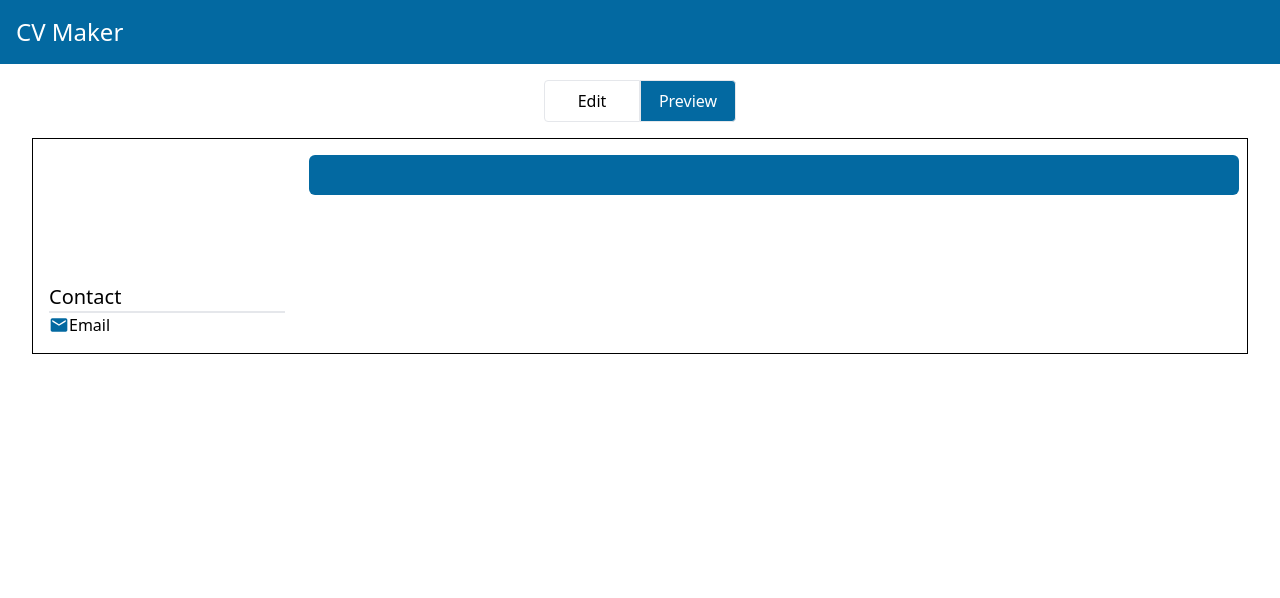
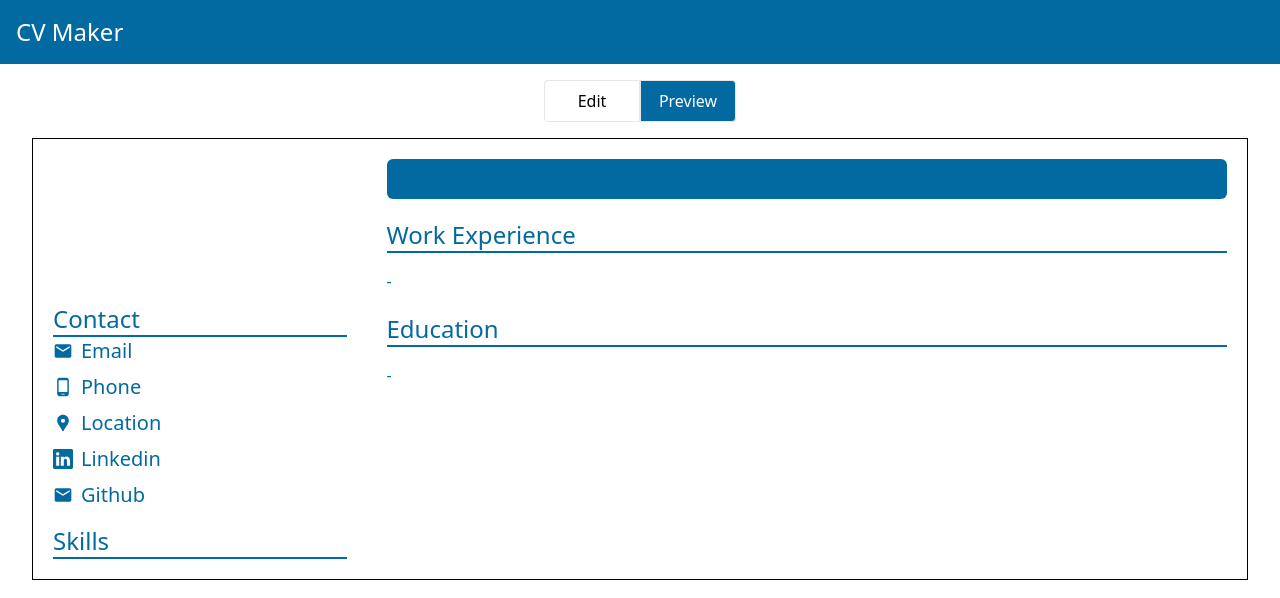
Before and after one commit to nacen-dev/cv-app, a React (Create React App) app: page / in a window 1280 px wide. Both pictures are taken after a click on the button "Preview". Shown: the top 598 px of the page. Built offline with nearby package versions, Linux system fonts and the light colour scheme.

Commit message:
Add Work Experience, Skills, Education

```diff
--- a/src/components/CVPreview.tsx
+++ b/src/components/CVPreview.tsx
@@ -1,17 +1,21 @@
 import React, { Component } from "react";
-import { MdEmail } from "react-icons/md";
+import { MdEmail, MdLocationPin, MdPhoneAndroid } from "react-icons/md";
+import { BsLinkedin } from "react-icons/bs";
 import { FormState } from "./CVMaker";
 
 interface Props {
   form: FormState;
+  className?: string;
 }
 
 export class CVPreview extends Component<Props> {
   render() {
-    const { form } = this.props;
+    const { form, className } = this.props;
     return (
-      <div className="border border-black mx-[2.5%] p-4 grid grid-cols-[30%_70%] md:grid-cols-[20%_80%] gap-4">
-        <div className="flex flex-col">
+      <div
+        className={`${className} md:border border-black md:mx-[2.5%] p-5 grid grid-cols-[35%_65%] md:grid-cols-[25%_75%] gap-5`}
+      >
+        <div className="flex flex-col gap-4">
           <img
             src={form.photo}
             className={`rounded-[50%] w-full md:w-32 md:h-32 md:self-center ${
@@ -20,25 +24,105 @@ export class CVPreview extends Component<Props> {
             alt=""
           />
           <div>
-            <p className="border-b-2 text- text-xl">Contact</p>
-            <ul>
+            <p className="border-b-2 border-sky-700 text-2xl text-sky-700">
+              Contact
+            </p>
+            <ul className="flex flex-col gap-2">
               <li>
-                <p className="flex items-center">
+                <p className="flex items-center gap-2">
                   <MdEmail className="text-sky-700 text-xl" />
-                  <span>Email</span>
+                  <span className="text-xl text-sky-700">Email</span>
                 </p>
-                <p>{form.email}</p>
+                <p className="text-lg">{form.email}</p>
+              </li>
+              <li>
+                <p className="flex items-center gap-2">
+                  <MdPhoneAndroid className="text-sky-700 text-xl" />
+                  <span className="text-xl text-sky-700">Phone</span>
+                </p>
+                <p className="text-lg">{form.phone}</p>
+              </li>
+              <li>
+                <p className="flex items-center gap-2">
+                  <MdLocationPin className="text-sky-700 text-xl" />
+                  <span className="text-xl text-sky-700">Location</span>
+                </p>
+                <p className="text-lg">{form.location}</p>
+              </li>
+              <li>
+                <p className="flex items-center gap-2">
+                  <BsLinkedin className="text-sky-700 text-xl" />
+                  <span className="text-xl text-sky-700">Linkedin</span>
+                </p>
+                <p className="text-lg">{form.linkedin}</p>
+              </li>
+              <li>
+                <p className="flex items-center gap-2">
+                  <MdEmail className="text-sky-700 text-xl" />
+                  <span className="text-xl text-sky-700">Github</span>
+                </p>
+                <p className="text-lg">{form.github}</p>
               </li>
             </ul>
           </div>
+          {form.skills.length > 0 && (
+            <div>
+              <p className="border-b-2 border-sky-700 text-2xl text-sky-700">
+                Skills
+              </p>
+              <ul className="flex flex-col">
+                {form.skills.map((skill, index) => {
+                  if (skill === "") return
+                  return (
+                  <li key={index}>
+                    <p className="!bg-sky-700 text-white my-2 p-2 text-lg">
+                      {skill}
+                    </p>
+                  </li>
+                )})}
+              </ul>
+            </div>
+          )}
         </div>
-        <div className="px-2">
-          <div className="p-3 flex flex-col bg-sky-700 text-white rounded-md">
-            <p className="text-2xl font-semibold">{form.fullName}</p>
-            <p className="text-xl underline underline-offset-4 mb-4">
+        <div className="px-5">
+          <div className="p-3 flex flex-col !bg-sky-700 text-white rounded-md">
+            <p className="text-3xl font-semibold">{form.fullName}</p>
+            <p className="text-2xl underline underline-offset-4 mb-4">
               {form.title}
             </p>
             <p>{form.description}</p>
+          </div>
+          <div className="mt-5">
+            <p className="text-2xl text-sky-700 border-b-sky-700 border-b-2 mb-4">
+              Work Experience
+            </p>
+            {form.workExperiences.map((workExperience) => (
+              <div key={workExperience.id}>
+                <p className="text-xl text-sky-700">
+                  {workExperience.position}
+                </p>
+                <p className="text-xl">{workExperience.companyName}</p>
+                <div className="flex justify-between text-sky-700">
+                  <p>{`${workExperience.startDate} - ${workExperience.endDate}`}</p>
+                  <p>{workExperience.location}</p>
+                </div>
+                <p>{workExperience.jobDescription}</p>
+              </div>
+            ))}
+          </div>
+          <div className="mt-5">
+            <p className="text-2xl text-sky-700 border-b-sky-700 border-b-2 mb-4">
+              Education
+            </p>
+            {form.education.map((educ) => (
+              <div key={educ.id}>
+                <p className="text-xl text-sky-700">{educ.degree}</p>
+                <p className="text-xl">{educ.schoolName}</p>
+                <div className="flex justify-between text-sky-700">
+                  <p>{`${educ.startDate} - ${educ.endDate}`}</p>
+                </div>
+              </div>
+            ))}
           </div>
         </div>
       </div>
```
